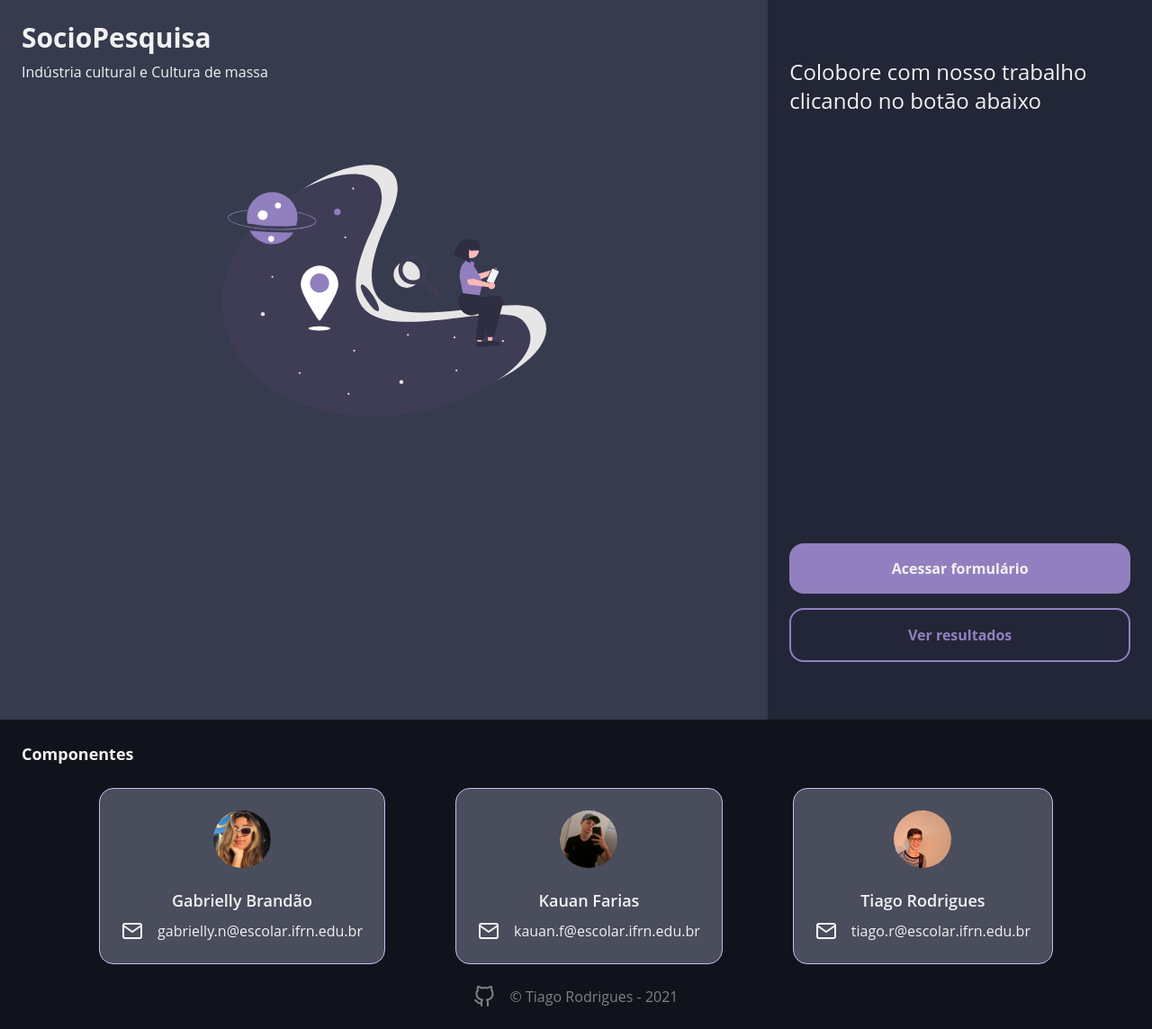
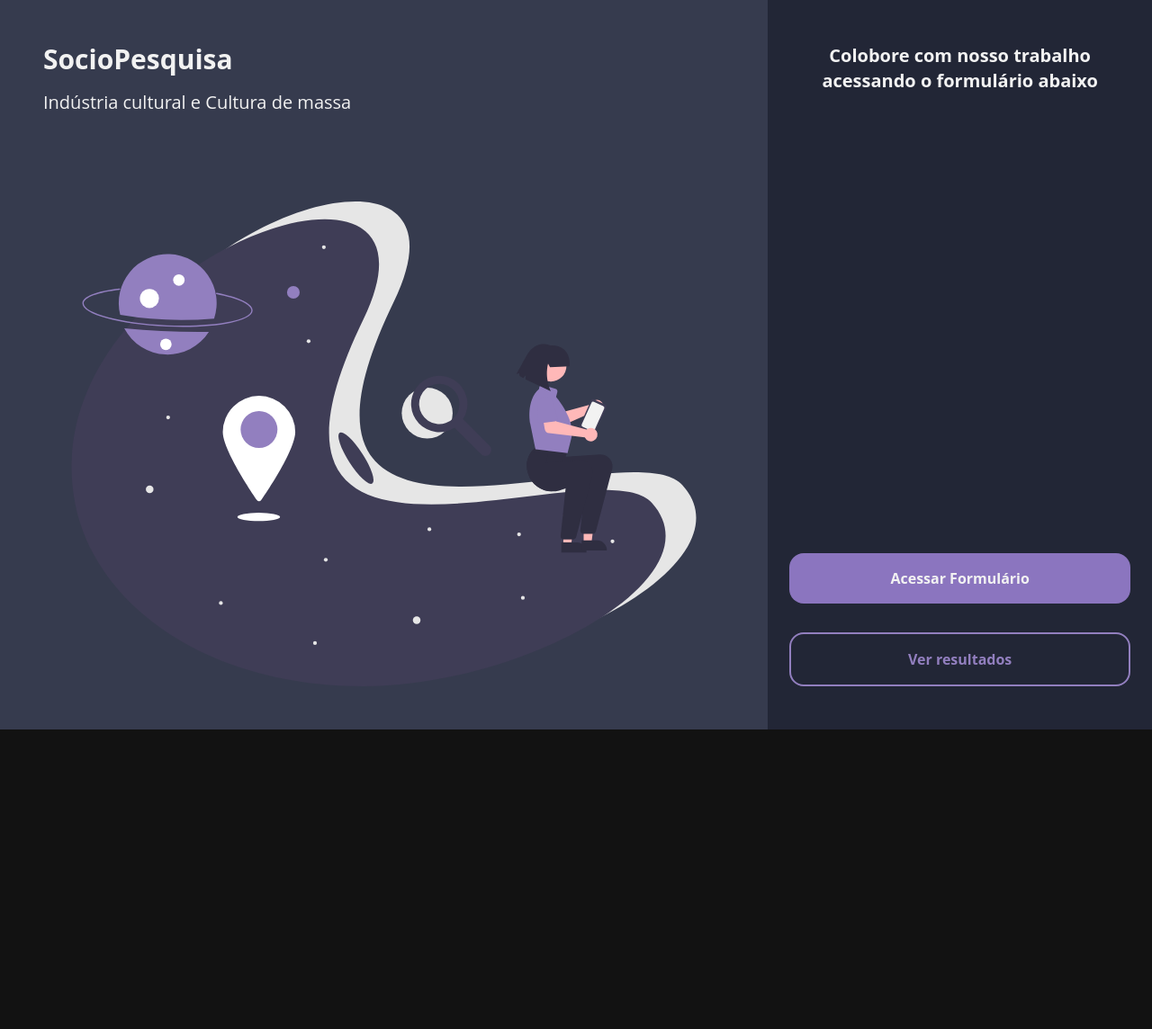
Before and after one commit to tiago-rodrigues1/sociopesquisa, a Next.js app: page / in a window 1280 px wide. Shown: the whole page at 90% size. After the commit the page ends 811 px from the top, so only its background shows below. Built offline with nearby package versions, Linux system fonts and the light colour scheme.

Commit message:
refactor index style

```diff
--- a/pages/index.jsx
+++ b/pages/index.jsx
@@ -8,96 +8,49 @@ import { CardIntegrante } from "../components/CardIntegrante";
 
 export default function Home() {
 	return (
-		<div className="min-h-screen h-full w-screen font-sans bg-main">
+		<div className="min-w-screen min-h-screen font-sans bg-main grid">
 			<Head>
 				<title>SocioPesquisa</title>
 				<link rel="icon" href="/favicon.ico" />
 			</Head>
-			<main className="flex-1 min-h-screen h-full w-full flex flex-col sm:flex-row">
-				<section className="sm:w-2/3 h-full p-6 flex flex-col items-center justify-evenly">
-					<header className="self-start flex flex-col gap-2 text-colorText-primary">
+			<div className="min-h-full min-w-full grid sm:grid-cols-3">
+				<header className="p-6 sm:p-12 h-full sm:col-span-2 flex flex-col gap-12 md:gap-14 lg:gap-16 xl:gap-24">
+					<div className="text-colorText-primary flex flex-col gap-4">
 						<h1 className="font-bold text-2xl sm:text-3xl">
 							SocioPesquisa
 						</h1>
-						<h2>Indústria cultural e Cultura de massa</h2>
-					</header>
-					<div className="">
+						<h2 className="text-lg sm:text-xl">
+							Indústria cultural e Cultura de massa
+						</h2>
+					</div>
 					<Image
 						src="/images/indexImage.svg"
-							alt="imagem de pessoa pesquisando"
-							height={462}
-							width={360}
+						alt="Imagem de pesquisador"
+						width={309.76}
+						height={220}
+						layout="responsive"
 					/>
-					</div>
-					<div className="sm:hidden flex flex-col gap-6 items-center justify-center p-4">
-						<p className="max-w-full text-lg font-semibold text-colorText-primary leading-relaxed">
-							Colobore com nosso trabalho clicando no botão abaixo
+				</header>
+				<main className="p-6 sm:py-12 sm:bg-main-mediumDark sm:col-span-1 w-full h-auto flex flex-col items-center justify-between gap-12 sm:gap-0">
+					<p className="text-center text-colorText-primary font-bold text-lg sm:text-xl leading-relaxed">
+						Colobore com nosso trabalho acessando o formulário
+						abaixo
 					</p>
-						<div className="flex flex-col gap-4 h-auto w-full">
+					<div className="w-full flex flex-col gap-6 sm:gap-8 items-center justify-center font-bold">
 						<a
 							href="https://forms.gle/8TJHxsMQygSM1jN99"
-								className="bg-primary text-center text-colorText-primary py-4 w-full duration-300 hover:bg-primary-dark rounded-2xl font-bold"
+							className="text-center text-colorText-primary  p-4 w-full rounded-2xl flex items-center justify-center bg-primary-dark duration-200 hover:bg-primary "
 						>
-								Acessar formulário
+							Acessar Formulário
 						</a>
 						<Link href="/resultados">
-								<a className="bg-transparent border-2 border-primary text-center py-4 w-full duration-300 hover:bg-primary hover:bg-opacity-30 rounded-2xl font-bold text-primary">
+							<a className="text-center text-primary p-4 w-full rounded-2xl bg-transparent flex items-center justify-center border-2 border-primary duration-200 hover:bg-primary hover:bg-opacity-30">
 								Ver resultados
 							</a>
 						</Link>
 					</div>
+				</main>
 			</div>
-				</section>
-				<section className="hidden sm:flex flex-col gap-6 flex-1 w-1/3 min-h-full bg-main-mediumDark items-center p-6">
-					<div className="py-10 h-full flex flex-col gap-6 items-center justify-between">
-						<p className="max-w-full text-lg sm:text-2xl text-colorText-primary leading-relaxed">
-							Colobore com nosso trabalho clicando no botão abaixo
-						</p>
-						<div className="flex flex-col gap-4 h-auto w-full">
-							<a
-								href="https://forms.gle/8TJHxsMQygSM1jN99"
-								className="bg-primary text-center text-colorText-primary py-4 w-full duration-300 hover:bg-primary-dark rounded-2xl font-bold"
-							>
-								Acessar formulário
-							</a>
-							<Link href="/resultados">
-								<a className="bg-transparent border-2 border-primary text-center py-4 w-full duration-300 hover:bg-primary hover:bg-opacity-30 rounded-2xl font-bold text-primary">
-									Ver resultados
-								</a>
-							</Link>
-						</div>
-					</div>
-				</section>
-			</main>
-			<footer className="h-auto w-full p-6 sm:px-0 bg-main-mediumDark sm:bg-main-dark flex flex-col gap-6">
-				<h1 className="text-colorText-primary font-bold text-lg pl-6">
-					Componentes
-				</h1>
-				<section className="flex flex-col sm:flex-row items-center lg:justify-evenly gap-6  sm:gap-0 md:overflow-y-scroll lg:overflow-y-hidden sm:px-8">
-					<CardIntegrante
-						nome="Gabrielly Brandão"
-						foto="/images/integrantes/gaby-profile.jpg"
-						email="gabrielly.n@escolar.ifrn.edu.br"
-					/>
-					<CardIntegrante
-						nome="Kauan Farias"
-						foto="/images/integrantes/kauan-profile.jpg"
-						email="kauan.f@escolar.ifrn.edu.br"
-					/>
-					<CardIntegrante
-						nome="Tiago Rodrigues"
-						foto="/images/integrantes/tiago-profile.jpg"
-						email="tiago.r@escolar.ifrn.edu.br"
-					/>
-				</section>
-				<a
-					href="https://github.com/tiago-rodrigues1"
-					className="text-colorText-secondary hover:underline flex gap-4 items-center justify-center"
-				>
-					<GitHub />
-					<span>© Tiago Rodrigues - 2021</span>
-				</a>
-			</footer>
 		</div>
 	);
 }
```
Lines whose indentation alone changed are shown as unchanged.
